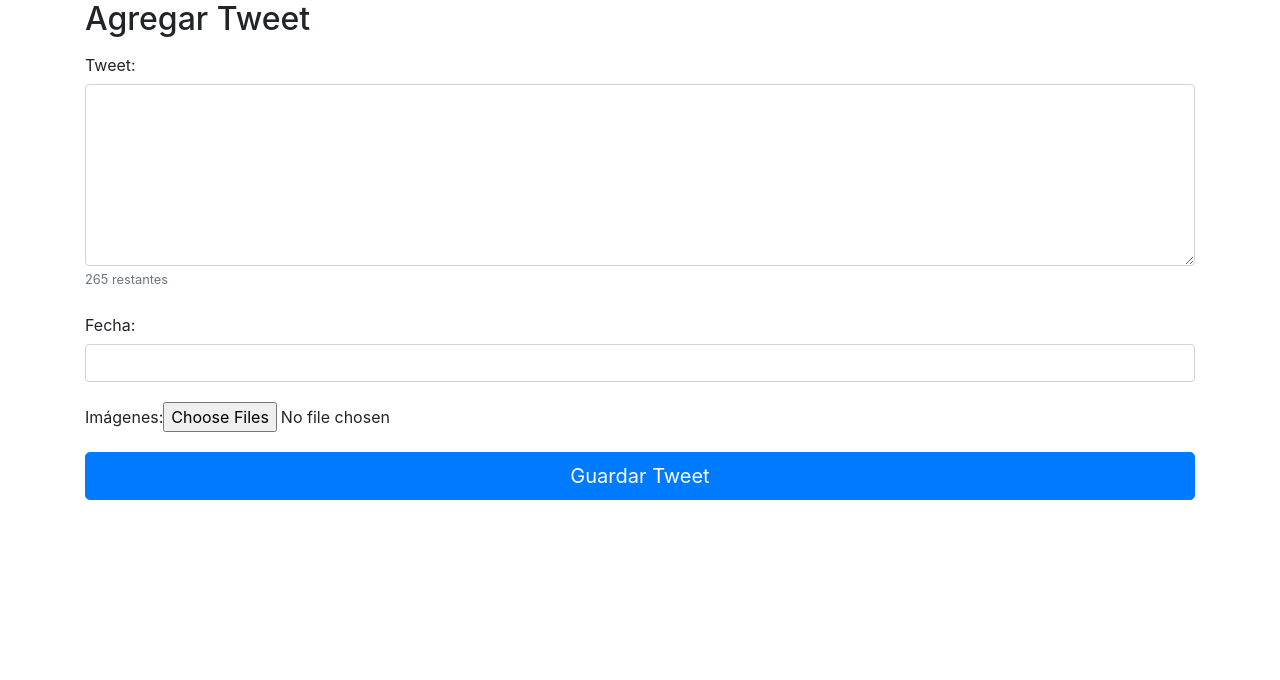
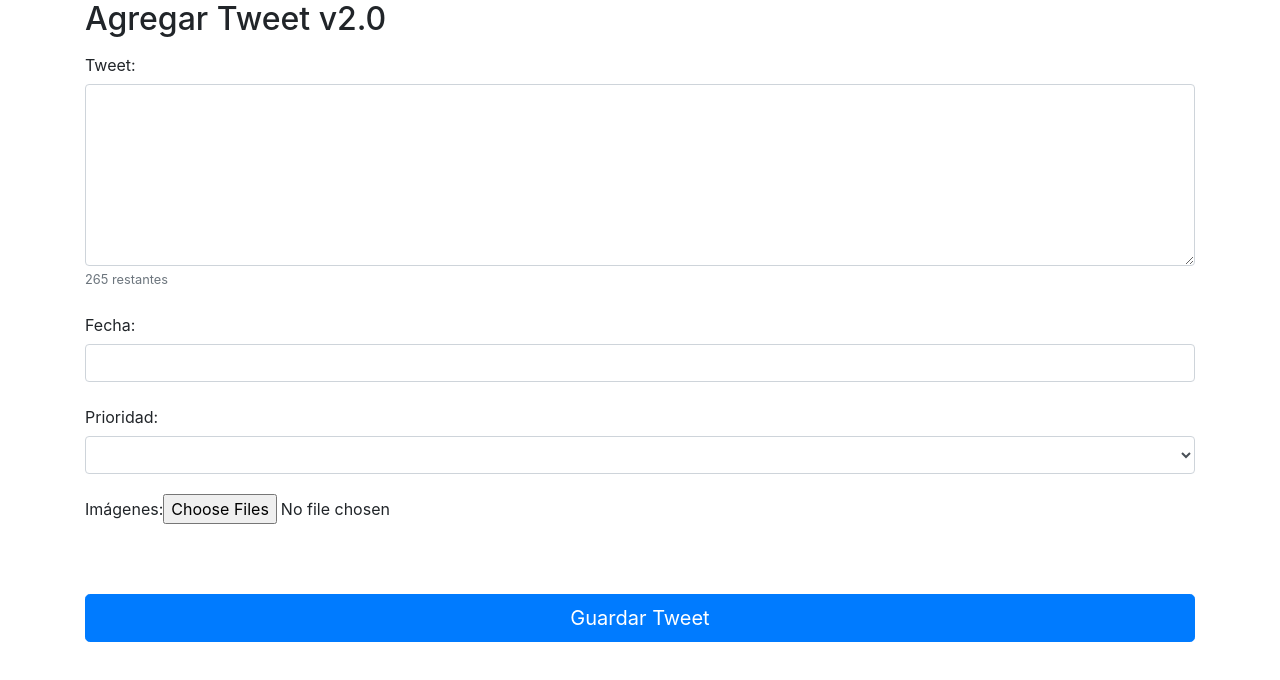
Before and after one commit to cvaldex/rockHolidaysWeb, an Angular app: page /tweet-add in a window 1280 px wide. Shown: the top 680 px of the page. Built offline with nearby package versions, Linux system fonts and the light colour scheme.

Commit message:
Se agrega prioridad y orden de imagenes por fecha de modificación

```diff
--- a/src/app/tweet-add/tweet-add.component.html
+++ b/src/app/tweet-add/tweet-add.component.html
@@ -1,5 +1,5 @@
 <div class="container">
-    <h2>Agregar Tweet</h2>
+    <h2>Agregar Tweet v2.0</h2>
     <form>
         <div class="form-group">
             <label class="col-form-label">Tweet:</label>
@@ -13,8 +13,23 @@
         </div>
 
         <div class="form-group">
+            <label class="col-form-label">Prioridad:</label>
+            <select [(ngModel)]="tweetData.priority" name="tweetData.priority" class="form-control">
+                <option value="0">0</option>
+                <option value="1">1</option>
+                <option value="2">2</option>
+                <option value="3">3</option>
+            </select>
+        </div>
+
+        <div class="form-group">
             <label class="col-form-label">Imágenes:</label>
             <input type="file" id="imagenes" (change)="handleMultipleFileInput($event.target.files)" multiple>
+            <div class="invisible" id="errorLabel">
+                <div class="alert alert-danger" role="alert">
+                  La imagen XXX es muy pesada para ser cargada
+                </div>
+            </div>
         </div>
 
         <!--
--- a/src/app/tweet-add/tweet-add.component.ts
+++ b/src/app/tweet-add/tweet-add.component.ts
@@ -11,8 +11,9 @@ import { ActivatedRoute, Router } from '@angular/router';
 export class TweetAddComponent implements OnInit {
     fileToUpload: File = null;
     reader: FileReader[]  = [];
+    MAX_FILE_SIZE: Number = 5242880;
 
-    @Input() tweetData = { text:'', date: '', author: '', image1: '', image2: '', image3: '', image4: '' };
+    @Input() tweetData = { text:'', date: '', author: '', priority: '', image1: '', image2: '', image3: '', image4: '' };
 
     constructor(public tweet:TweetService, private route: ActivatedRoute, private router: Router) { }
 
@@ -51,20 +52,60 @@ export class TweetAddComponent implements OnInit {
         }
     }*/
 
+    compareFilesByLastModified(a, b) {
+        if (a.lastModified < b.lastModified) {
+            return -1; console.log("a < b")
+        }
+        if (a.lastModified > b.lastModified) {
+            return 1;console.log("a > b")
+        }
+        console.log("a = b")
+        return 0;
+    }
+
     handleMultipleFileInput(files: FileList) {
         console.log("handleFileInput: File set length: " + files.length);
+
+        var orderFileList = [];
+
+        /*
+        for (var i = 0; i < files.length; i++) {
+            if(files.item(i).size >= this.MAX_FILE_SIZE){
+                //var errorDiv = angular.element(document.getElementById("errorLabel"));
+                //errorDiv.class = "visible";
+                return false;
+            }
+        }
+        */
+
+        for (var i = 0; i < files.length; i++) {
+            orderFileList.push(i);
+        }
+
+        //Burbuja para ordenar los archivos por fecha de ultima modificación
+        var tmpIndex;
+        for (var i = 0; i < files.length-1; i++) {
+            if(files.item(i).lastModified > files.item(i+1).lastModified){
+                tmpIndex = orderFileList[i];
+                orderFileList[i] = orderFileList[i+1];
+                orderFileList[i+1] = tmpIndex;
+            }
+        }
+
+        console.log("Ordenado OK:" + orderFileList);
 
         //inicializar el arreglo con 4 elementos vacíos siempre
         this.initFileArray();
 
         for (var i = 0; i < files.length; i++) {
-            console.log("index: " + i)
+            //console.log("index: " + i)
 
             this.reader[i].onload = function(e){
                 console.log("File readead!!");
             }
 
-            this.reader[i].readAsDataURL(files.item(i));
+            //console.log("Leyendo:" + orderFileList[i])
+            this.reader[i].readAsDataURL(files.item(orderFileList[i]));
         }
     }
 
--- a/src/app/tweet.service.ts
+++ b/src/app/tweet.service.ts
@@ -3,7 +3,8 @@ import { HttpClient, HttpHeaders, HttpErrorResponse } from '@angular/common/http
 import { Observable, of } from 'rxjs';
 import { map, catchError, tap } from 'rxjs/operators';
 
-  const endpoint = 'https://m5oqzn0c6k.execute-api.us-east-1.amazonaws.com/prod/';
+  //const endpoint = 'https://m5oqzn0c6k.execute-api.us-east-1.amazonaws.com/prod/';
+  const endpoint = 'https://ufzauad358.execute-api.us-east-1.amazonaws.com/prod/';
   const httpOptions = {
       headers: new HttpHeaders({
           'Content-Type':  'application/json'
```
Also changed, not shown: 4 other files (tests, documents, lock files or other folders).
